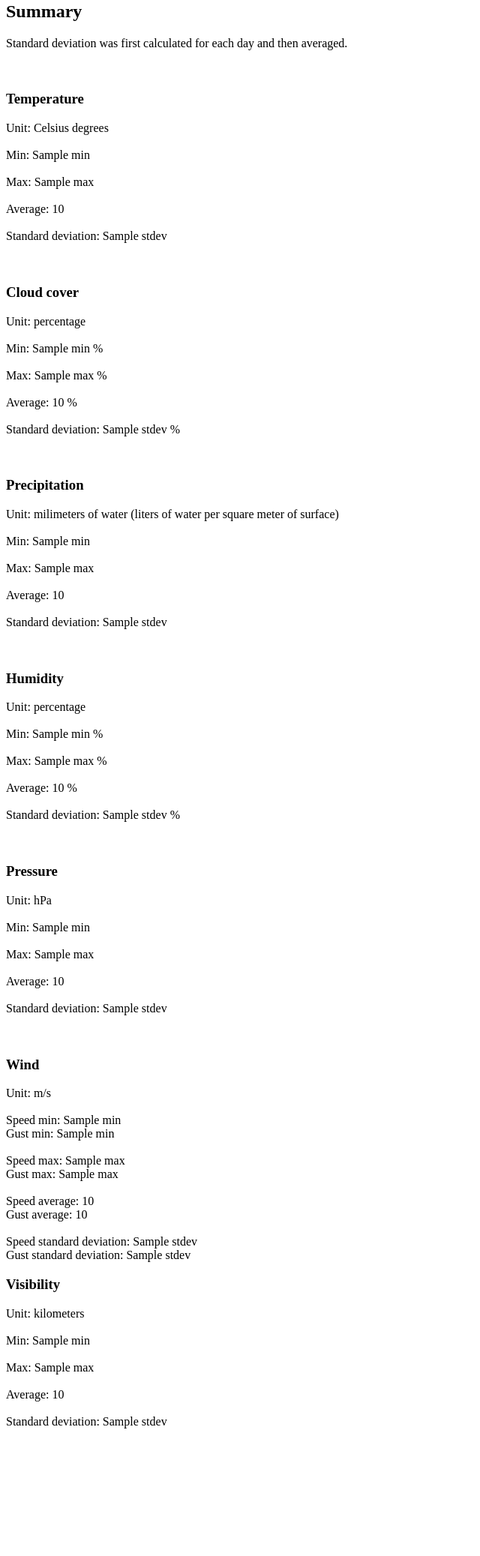
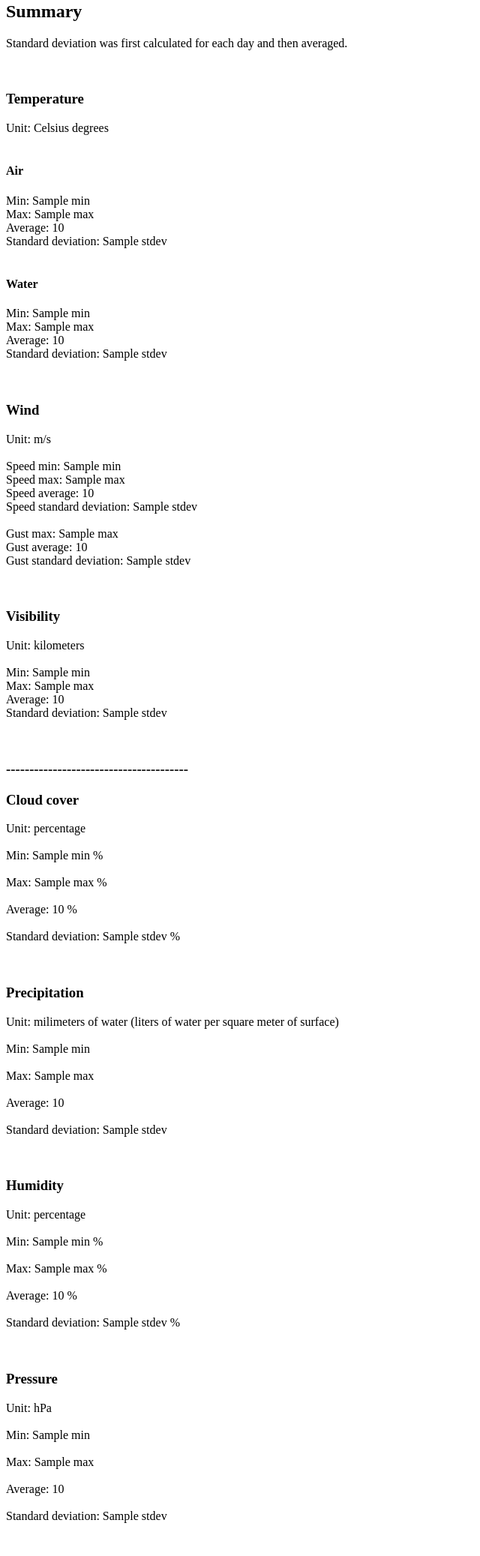
Before and after one commit to tombush0/Weather_Conditions_REST, a Flask app: template app/templates/results.html in a window 1280 px wide. Shown: the part 224-2299 px from the top of the page at 75% size, without its empty margins (0-640 px from the left). Before the commit the page ends 2129 px from the top, so only its background shows below. Run offline with Flask 2, Linux system fonts and the light colour scheme; the template is opened without the code that fills it: most values are stand-ins (such as "Sample title", 1, 10 or a date in 2020); parts of the project's set-up code (start-up, migrations or seed data) failed here and were passed over.

Commit message:
Improvements in parsing and displaying data

```diff
--- a/app/api/stormglass.py
+++ b/app/api/stormglass.py
@@ -40,7 +40,7 @@ class StormGlassAPI:
         self.headers = {"Authorization": key}
         self.params = ','.join(
             ["airTemperature", "pressure", "cloudCover", "gust", "humidity",
-             "precipitation", "visibility", "windSpeed"]),
+             "precipitation", "visibility", "windSpeed", "waterTemperature"]),
 
     def request(self, lat, lng, date_from, date_to):
         params = {"lat": lat, "lng": lng, "params": self.params}
--- a/app/routes.py
+++ b/app/routes.py
@@ -21,7 +21,10 @@ def results():
     lat, lng, date_from, date_to = parse_form(session["form"])
 
     storm_glass_api = StormGlassAPI(config.storm_glass_key)
+    # storm_glass_results = storm_glass_api.request(lat, lng, date_from, date_to)
     storm_glass_results = storm_glass_api.request(lat, lng, date_from, date_to)
+
+    print(storm_glass_results)
     storm_glass_summary = get_summary(storm_glass_results)
 
     date_from = date_from.strftime("%d/%m/%Y")
--- a/app/templates/results.html
+++ b/app/templates/results.html
@@ -12,16 +12,66 @@
     <br><br><br>
 
     <h3>Temperature</h3>
+
     Unit: Celsius degrees<br><br>
 
-    Min: {{ storm_glass_summary.temperature.min }} <br><br>
+    <h4>Air</h4>
 
-    Max: {{ storm_glass_summary.temperature.max }} <br><br>
+    Min: {{ storm_glass_summary.airTemperature.min }} <br>
 
-    Average: {{ storm_glass_summary.temperature.avg }} <br><br>
+    Max: {{ storm_glass_summary.airTemperature.max }} <br>
 
-    Standard deviation: {{ storm_glass_summary.temperature.stdev }}
+    Average: {{ storm_glass_summary.airTemperature.avg }} <br>
+
+    Standard deviation: {{ storm_glass_summary.airTemperature.stdev }}
+    <br><br>
+
+    <h4>Water</h4>
+
+    Min: {{ storm_glass_summary.waterTemperature.min }} <br>
+
+    Max: {{ storm_glass_summary.waterTemperature.max }} <br>
+
+    Average: {{ storm_glass_summary.waterTemperature.avg }} <br>
+
+    Standard deviation: {{ storm_glass_summary.waterTemperature.stdev }}
     <br><br><br>
+
+
+    <h3>Wind</h3>
+    Unit: m/s<br><br>
+
+    Speed min: {{ storm_glass_summary.windSpeed.min }} <br>
+
+{#    Gust min: {{ storm_glass_summary.gust.min }} <br><br>#}
+
+    Speed max: {{ storm_glass_summary.windSpeed.max }} <br>
+
+    Speed average: {{ storm_glass_summary.windSpeed.avg }} <br>
+
+    Speed standard deviation:
+    {{ storm_glass_summary.windSpeed.stdev }} <br><br>
+
+    Gust max:  {{ storm_glass_summary.gust.max }} <br>
+
+    Gust average: {{ storm_glass_summary.gust.avg }} <br>
+
+    Gust standard deviation:
+    {{ storm_glass_summary.gust.stdev }} <br><br><br>
+
+    <h3>Visibility</h3>
+    Unit: kilometers<br><br>
+
+    Min: {{ storm_glass_summary.visibility.min }} <br>
+
+    Max: {{ storm_glass_summary.visibility.max }} <br>
+
+    Average: {{ storm_glass_summary.visibility.avg }} <br>
+
+    Standard deviation:
+        {{ storm_glass_summary.visibility.stdev }} <br><br><br>
+
+     <h3><strong>---------------------------------------</strong></h3>
 
     <h3>Cloud cover</h3>
     Unit: percentage<br><br>
@@ -69,37 +119,4 @@
     Standard deviation:
         {{ storm_glass_summary.pressure.stdev }} <br><br><br>
 
-    <h3>Wind</h3>
-    Unit: m/s<br><br>
-
-    Speed min: {{ storm_glass_summary.windSpeed.min }} <br>
-
-    Gust min: {{ storm_glass_summary.windGust.min }} <br><br>
-
-    Speed max: {{ storm_glass_summary.windSpeed.max }} <br>
-
-    Gust max:  {{ storm_glass_summary.windGust.max }} <br><br>
-
-    Speed average: {{ storm_glass_summary.windSpeed.avg }} <br>
-
-    Gust average: {{ storm_glass_summary.windGust.avg }} <br><br>
-
-    Speed standard deviation:
-    {{ storm_glass_summary.windSpeed.stdev }} <br>
-
-    Gust standard deviation:
-    {{ storm_glass_summary.windGust.stdev }} <br>
-
-    <h3>Visibility</h3>
-    Unit: kilometers<br><br>
-
-    Min: {{ storm_glass_summary.visibility.min }} <br><br>
-
-    Max: {{ storm_glass_summary.visibility.max }} <br><br>
-
-    Average: {{ storm_glass_summary.visibility.avg }} <br><br>
-
-    Standard deviation:
-        {{ storm_glass_summary.visibility.stdev }} <br><br><br>
-
 {% endblock %}
```
Also changed, not shown: app/form_parser.py (+8 -4 lines), app/summary_parser.py (+13 -14 lines).
